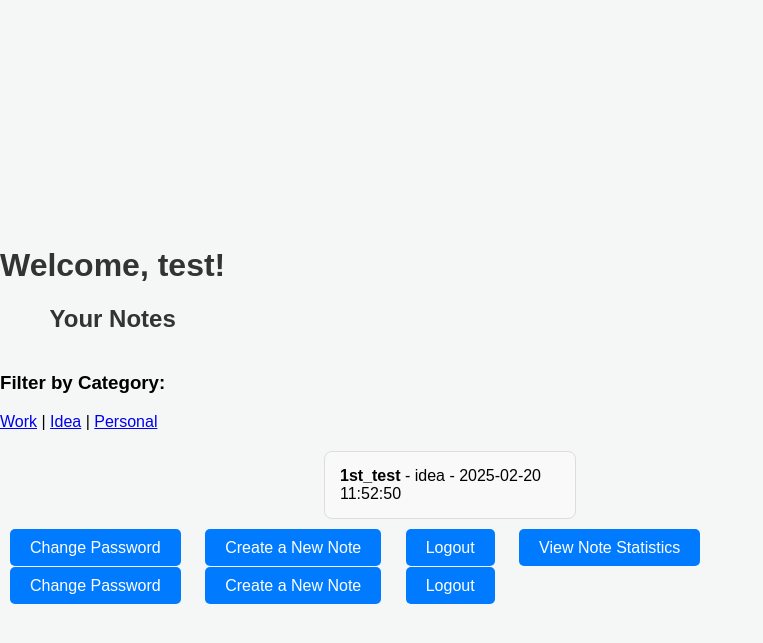
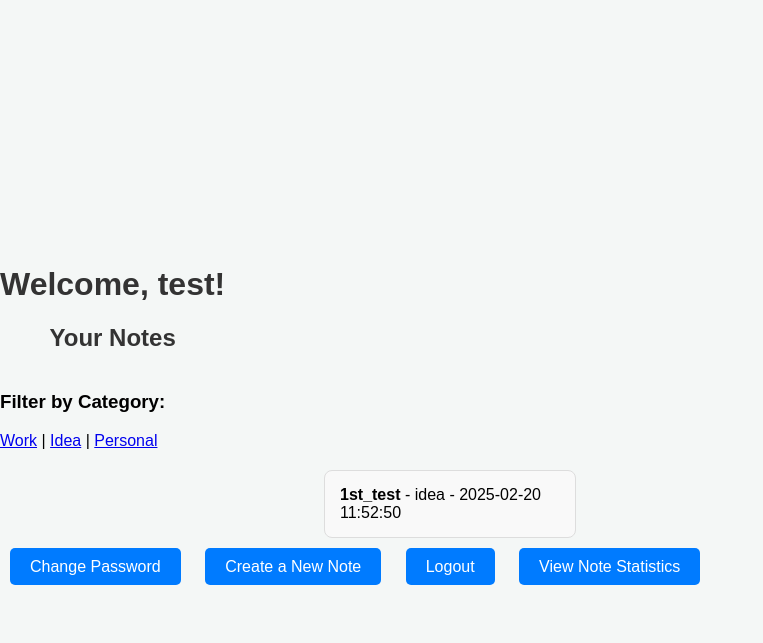
Before and after one commit to shironekoko/flask_test, a Flask app: page /my_notes in a window 1280 px wide. Shown: the top 643 px of the page, without its empty margins (0-763 px from the left). Run offline with Flask 3, Linux system fonts and the light colour scheme; a user stored in the database is signed in; data comes from the database, SQL or seed files in the repository.

Commit message:
graphstatic

```diff
--- a/app.py
+++ b/app.py
@@ -104,14 +104,16 @@ def my_notes():
 @app.route('/statistics')
 @login_required
 def statistics():
-    # คำนวณจำนวนโน้ตทั้งหมดของผู้ใช้
     total_notes = Note.query.filter_by(user_id=current_user.id).count()
+    category_counts = db.session.query(Note.category, db.func.count(Note.id)) \
+        .filter_by(user_id=current_user.id) \
+        .group_by(Note.category).all()
 
-    # คำนวณจำนวนโน้ตที่แยกตามประเภท (category)
-    category_counts = db.session.query(Note.category, db.func.count(Note.id)).filter_by(user_id=current_user.id).group_by(Note.category).all()
+    # เตรียมข้อมูลสำหรับกราฟ
+    categories = [category[0] for category in category_counts]
+    counts = [category[1] for category in category_counts]
 
-    # ส่งข้อมูลไปที่หน้า template
-    return render_template('statistics.html', total_notes=total_notes, category_counts=category_counts)
+    return render_template('statistics.html', total_notes=total_notes, category_counts=category_counts, categories=categories, counts=counts)
 
 @app.route('/edit_note/<int:note_id>', methods=['GET', 'POST'])
 @login_required
--- a/templates/my_notes.html
+++ b/templates/my_notes.html
@@ -141,11 +141,3 @@
         <!-- เพิ่มลิงก์ไปยังหน้า Note Statistics -->
         <a href="{{ url_for('statistics') }}">View Note Statistics</a>
     </div>
-
-    <div class="action-links">
-        <a href="{{ url_for('profile') }}">Change Password</a>
-        <a href="{{ url_for('create_note') }}">Create a New Note</a>
-        <a href="{{ url_for('logout') }}">Logout</a>
-    </div>
-</body>
-</html>
```
